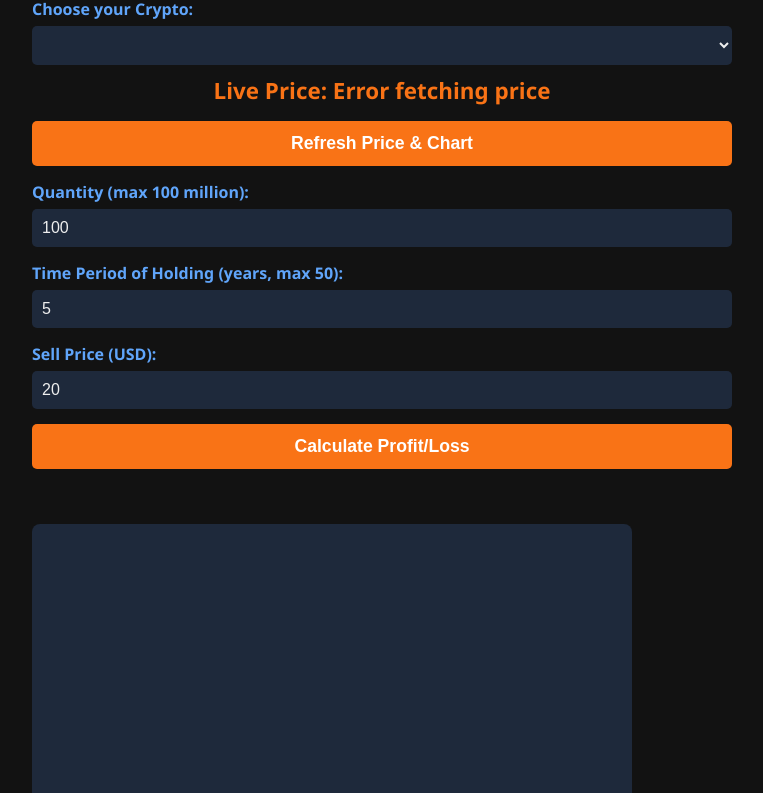
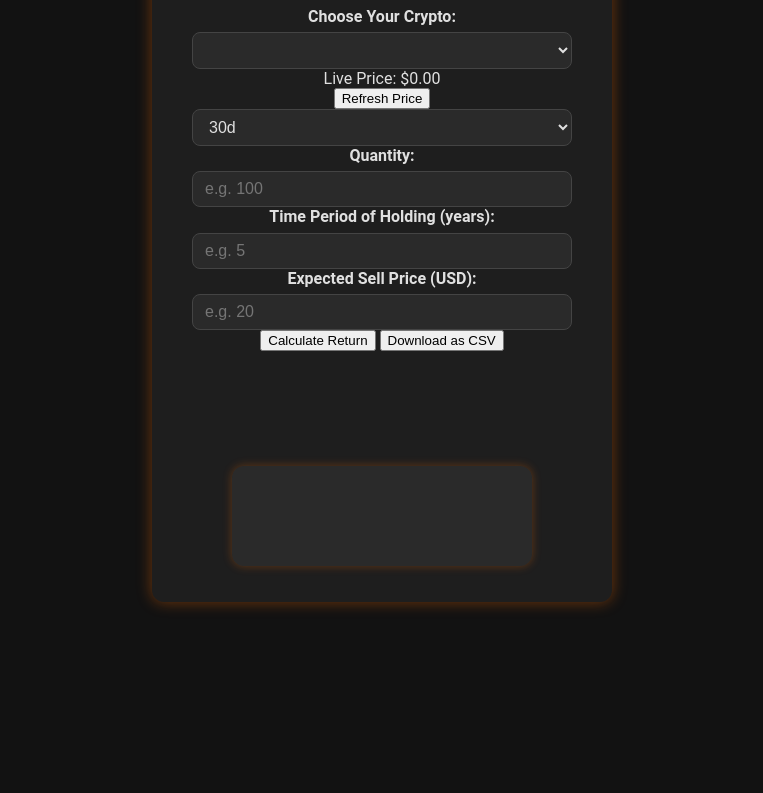
Before and after one commit to dahustler39/Crypto-AI-calculator-3.0, a plain HTML site: page index.html in a window 1280 px wide. Shown: the part 156-949 px from the top of the page, without its empty margins (258-1021 px from the left). After the commit the page ends 800 px from the top, so only its background shows below. Drawn offline with nearby package versions, Linux system fonts and the light colour scheme; no server answers.

Commit message:
Update index.html

```diff
--- a/index.html
+++ b/index.html
@@ -2,106 +2,48 @@
 <html lang="en">
 <head>
   <meta charset="UTF-8" />
-  <meta name="viewport" content="width=device-width, initial-scale=1" />
-  <title>AI Crypto Return Calculator</title>
-
-  <!-- Chart.js CDN -->
+  <meta name="viewport" content="width=device-width, initial-scale=1.0" />
+  <title>Crypto Return Calculator</title>
+  <link rel="stylesheet" href="style.css" />
   <script src="https://cdn.jsdelivr.net/npm/chart.js"></script>
-
-  <style>
-    /* Dark theme with orange and blue accents */
-    body {
-      background-color: #121212;
-      color: #eee;
-      font-family: 'Segoe UI', Tahoma, Geneva, Verdana, sans-serif;
-      max-width: 700px;
-      margin: 40px auto;
-      padding: 20px;
-      border-radius: 8px;
-    }
-    h1 {
-      text-align: center;
-      color: #f97316; /* orange */
-      margin-bottom: 30px;
-    }
-    label {
-      display: block;
-      margin: 15px 0 6px;
-      font-weight: 600;
-      color: #60a5fa; /* blue */
-    }
-    select, input {
-      width: 100%;
-      padding: 10px;
-      border-radius: 5px;
-      border: none;
-      font-size: 1rem;
-      background: #1e293b;
-      color: #eee;
-      box-sizing: border-box;
-    }
-    button {
-      margin-top: 15px;
-      width: 100%;
-      padding: 12px;
-      font-weight: bold;
-      font-size: 1.1rem;
-      border: none;
-      border-radius: 5px;
-      background: #f97316;
-      color: white;
-      cursor: pointer;
-      transition: background-color 0.3s ease;
-    }
-    button:hover {
-      background: #ea580c;
-    }
-    #price-display {
-      font-size: 1.4rem;
-      margin-top: 10px;
-      text-align: center;
-      color: #f97316;
-      font-weight: bold;
-    }
-    #profit-display {
-      margin-top: 25px;
-      text-align: center;
-      font-size: 1.3rem;
-      color: #60a5fa;
-      font-weight: 700;
-    }
-    canvas {
-      margin-top: 30px;
-      background: #1e293b;
-      border-radius: 8px;
-      max-width: 100%;
-      height: 300px;
-    }
-  </style>
 </head>
 <body>
+  <div class="container">
+    <div class="toggle">
+      <button onclick="toggleTheme()">Toggle Theme</button>
+    </div>
+    <h2>Crypto Return Calculator</h2>
 
-  <h1>AI Crypto Return Calculator</h1>
+    <label for="crypto">Choose Your Crypto:</label>
+    <select id="crypto"></select>
 
-  <label for="coin-select">Choose your Crypto:</label>
-  <select id="coin-select"></select>
+    <div id="price-display">Live Price: $0.00</div>
+    <div class="row">
+      <button id="refresh">Refresh Price</button>
+      <select id="range">
+        <option value="7">7d</option>
+        <option value="30" selected>30d</option>
+        <option value="90">90d</option>
+        <option value="365">1y</option>
+      </select>
+    </div>
 
-  <div id="price-display">Live Price: -</div>
-  <button id="refresh-btn">Refresh Price & Chart</button>
+    <label for="quantity">Quantity:</label>
+    <input type="number" id="quantity" max="100000000" placeholder="e.g. 100" />
 
-  <label for="quantity-input">Quantity (max 100 million):</label>
-  <input type="number" id="quantity-input" min="0" max="100000000" value="100" />
+    <label for="years">Time Period of Holding (years):</label>
+    <input type="number" id="years" max="50" placeholder="e.g. 5" />
 
-  <label for="holding-input">Time Period of Holding (years, max 50):</label>
-  <input type="number" id="holding-input" min="0" max="50" value="5" />
+    <label for="sell-price">Expected Sell Price (USD):</label>
+    <input type="number" id="sell-price" placeholder="e.g. 20" />
 
-  <label for="sellprice-input">Sell Price (USD):</label>
-  <input type="number" id="sellprice-input" min="0" step="0.01" value="20" />
+    <button onclick="calculateReturn()">Calculate Return</button>
+    <button class="secondary-button" onclick="downloadCSV()">Download as CSV</button>
 
-  <button id="calc-btn">Calculate Profit/Loss</button>
-  <div id="profit-display"></div>
+    <h3 id="result"></h3>
 
-  <canvas id="price-chart"></canvas>
+    <canvas id="priceChart" height="100"></canvas>
+  </div>
 
   <script src="script.js"></script>
 </body>
```
